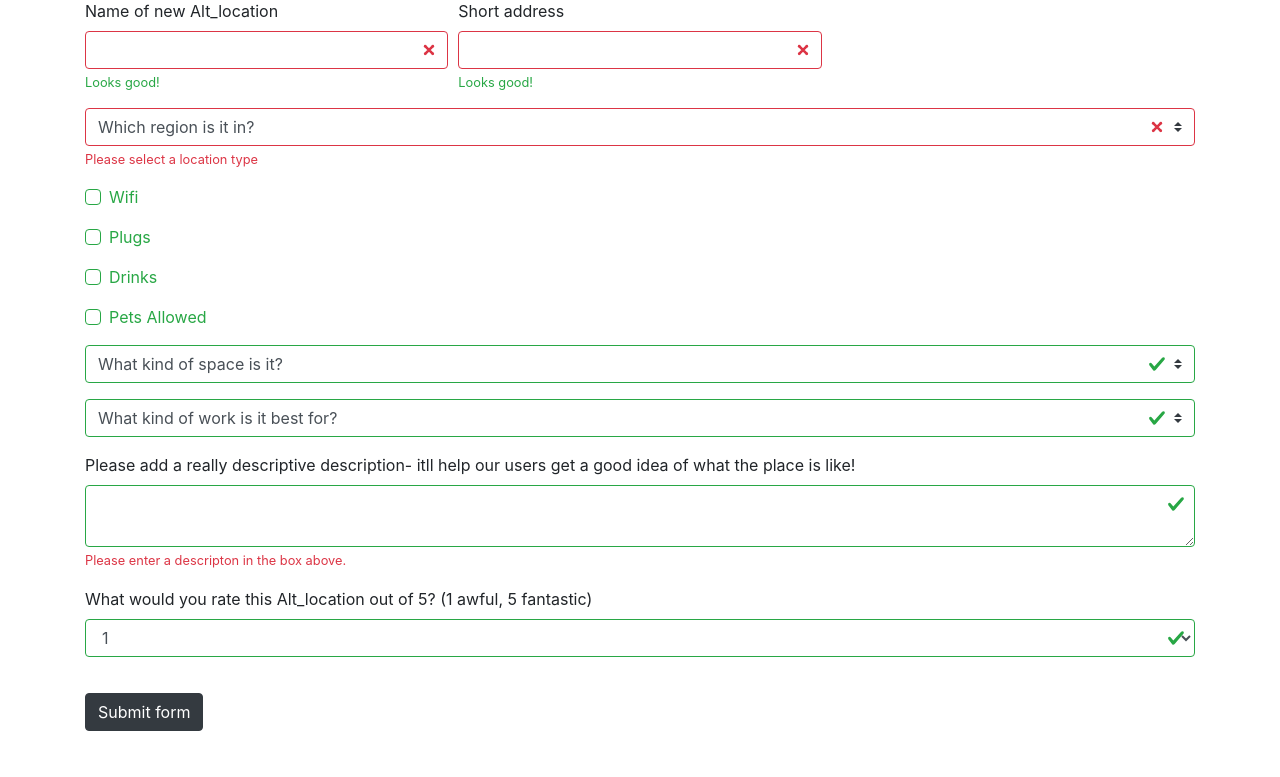
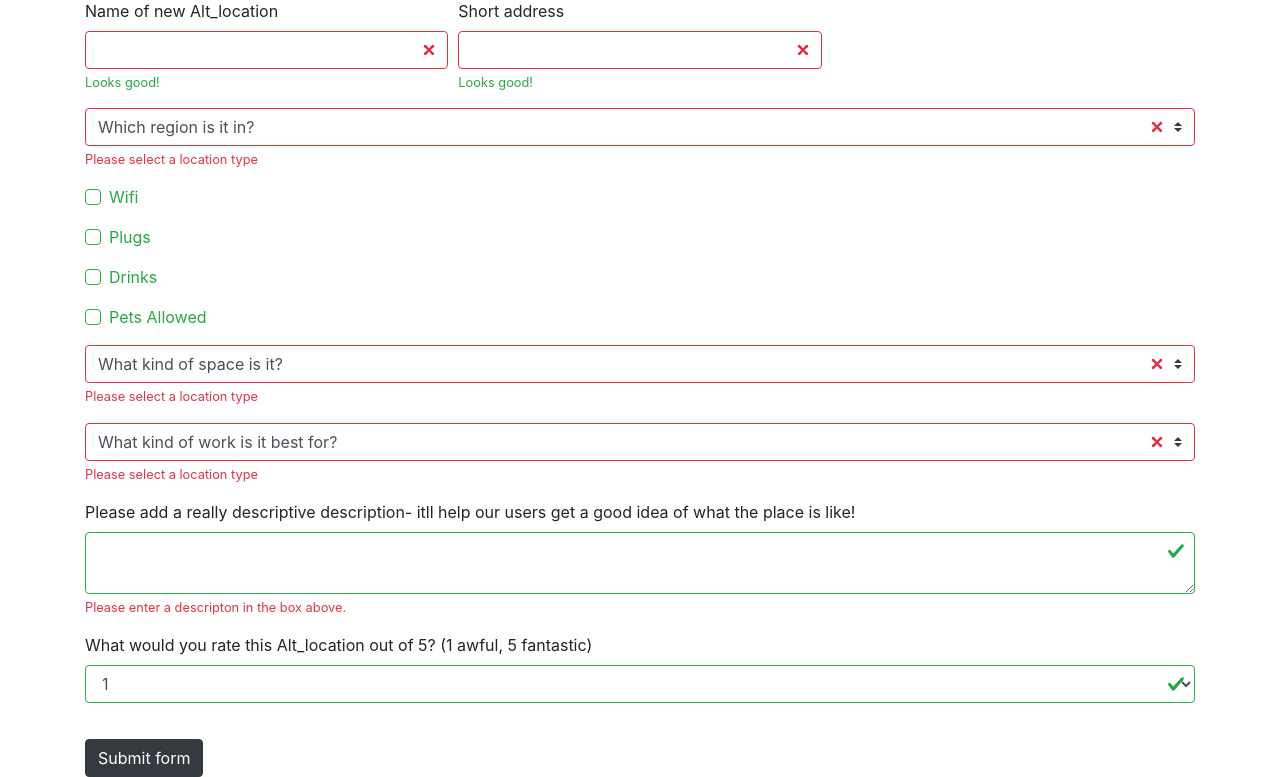
Before and after one commit to SammyDartnall10/alt_work, a Flask app: template templates/editlocation.html in a window 1280 px wide. Shown: the part 160-937 px from the top of the page. Before the commit the page ends 891 px from the top, so only its background shows below. Run offline with Flask 2, Linux system fonts and the light colour scheme; the template is opened without the code that fills it, so the values that code supplies are empty; some libraries are stand-ins or nearby versions.

Commit message:
editing required fields

```diff
--- a/templates/editlocation.html
+++ b/templates/editlocation.html
@@ -71,7 +71,7 @@
     </div>
 
     <div class="form-group">
-        <select class="custom-select" name="category">
+        <select class="custom-select" name="category" required>
       <option value="">What kind of space is it?</option>
 
     {% for location_type in loc_type %}
@@ -86,7 +86,7 @@
     </div>
 
     <div class="form-group">
-        <select class="custom-select" name="best_suited">
+        <select class="custom-select" name="best_suited" required>
       <option value="">What kind of work is it best for?</option>
     {% for best_suited in suited %}
         {% if best_suited.suited == location.best_suited %}
@@ -112,7 +112,7 @@
 
     <div class="form-group">
     <label for="exampleFormControlSelect1">What would you rate this Alt_location out of 5? (1 awful, 5 fantastic)</label>
-    <select class="form-control" id="exampleFormControlSelect1" name='rating'>
+        <select class="form-control" id="exampleFormControlSelect1" name='rating' required>
           <option>1</option>
           <option>2</option>
           <option>3</option>
```
Also changed, not shown: templates/newlocation.html (+11 -0 lines). Lines whose indentation alone changed are shown as unchanged.
